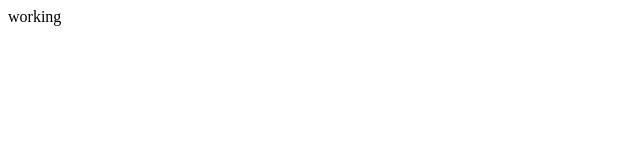
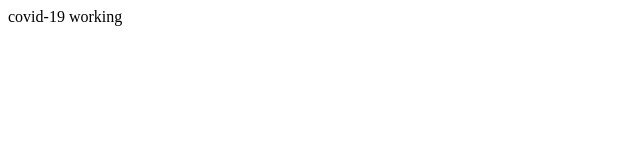
Before and after one commit to jlui820/Covid, a website built with webpack: page index.html in a window 1280 px wide. Shown: the full height of the page, 0-640 px from the left. Built offline with nearby package versions, Linux system fonts and the light colour scheme.

Commit message:
change words in body

```diff
--- a/index.html
+++ b/index.html
@@ -3,10 +3,10 @@
 <head>
     <meta charset="UTF-8">
     <meta name="viewport" content="width=device-width, initial-scale=1.0">
-    <title>IS THIS WORKING</title>
+    <title>not broken</title>
 </head>
 <body>
-   working
+   covid-19 working
 </body>
 </html>
 
```
